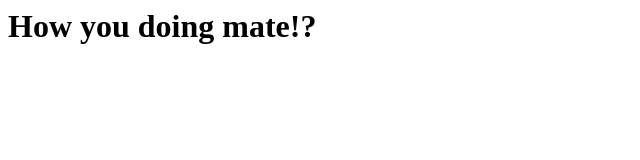
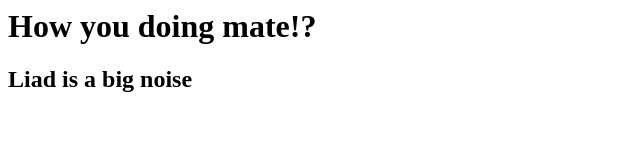
Before and after one commit to innerTester/hornstein.website, a plain HTML site: page index.html in a window 1280 px wide. Shown: the whole page, without its empty margins (0-640 px from the left). Drawn offline with Linux system fonts and the light colour scheme.

Commit message:
Noder today

```diff
--- a/index.html
+++ b/index.html
@@ -1,8 +1,11 @@
 <html>
 <body>
 
+
+
+
 <h1> How you doing mate!?</h1>
-
+<h2>Liad is a big noise</h2>
 
 </body>
 </html>
```
